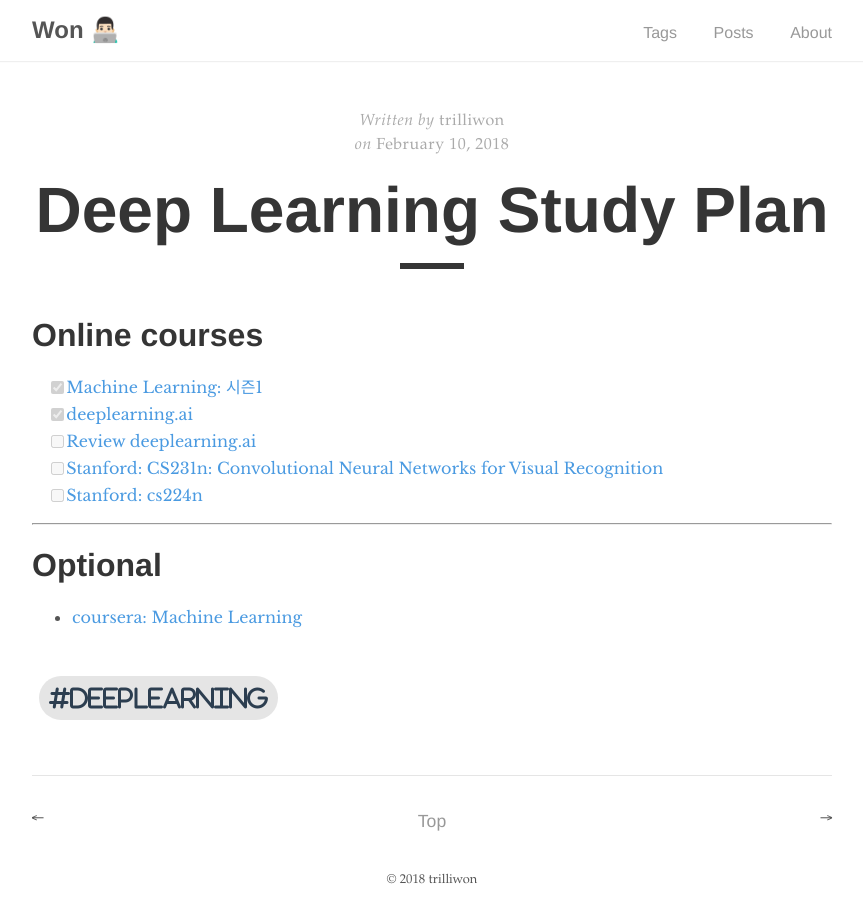
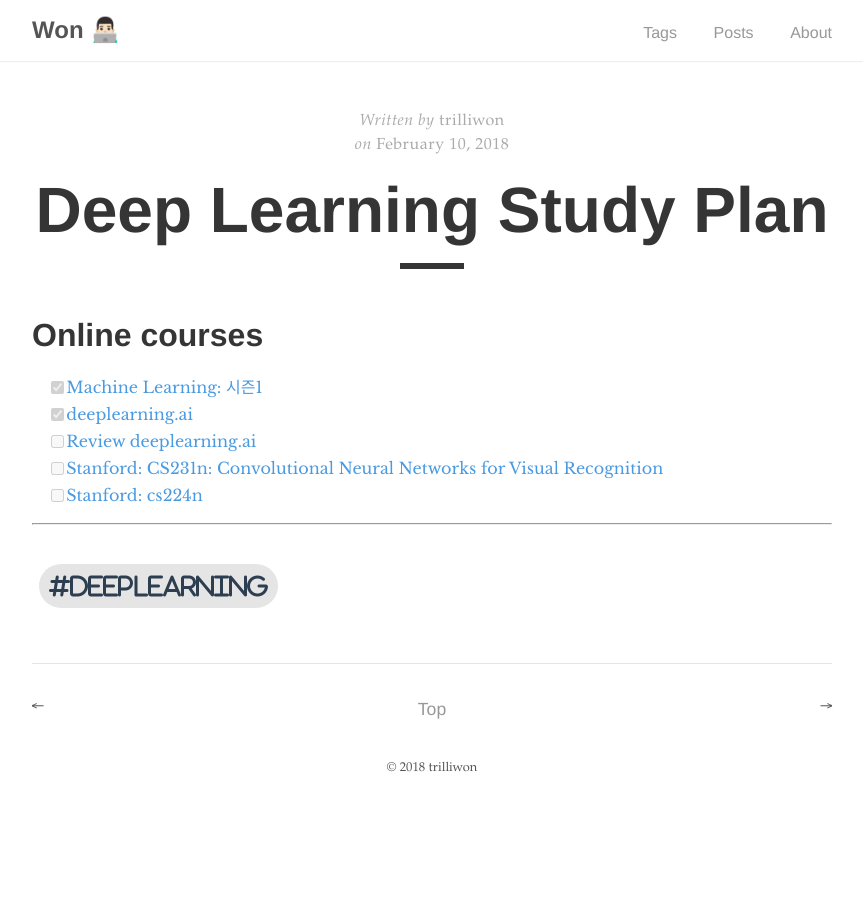
Before and after one commit to trilliwon/ABL, a Jekyll site: the page built from _posts/2018-02-10-Deep-Learning.md, in a window 1280 px wide. Shown: the whole page, without its empty margins (208-1071 px from the left). Built offline with Jekyll 4.4.1, drawn with Linux system fonts in a browser that asks for light colours; nearby versions of some CDN libraries; after the commit the page ends 900 px from its top, so only the background shows below that.

Commit message:
Thu Mar  8 20:08:51 KST 2018

```diff
--- a/_posts/2018-02-10-Deep-Learning.md
+++ b/_posts/2018-02-10-Deep-Learning.md
@@ -14,7 +14,3 @@
 - [ ] [Stanford: cs224n](http://web.stanford.edu/class/cs224n/syllabus.html)
 
 ---
-
-# Optional
-
-- [coursera: Machine Learning](https://www.coursera.org/learn/machine-learning)
```
